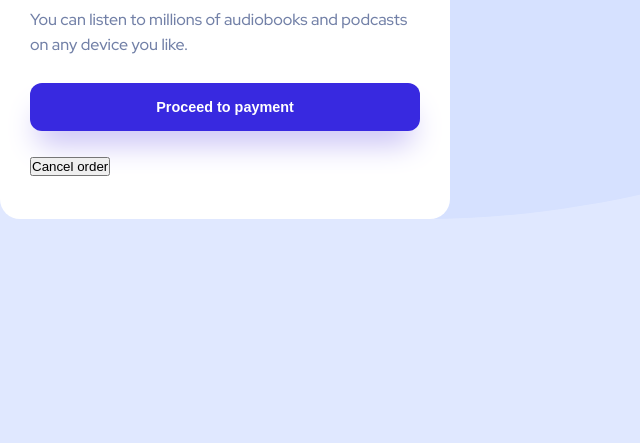
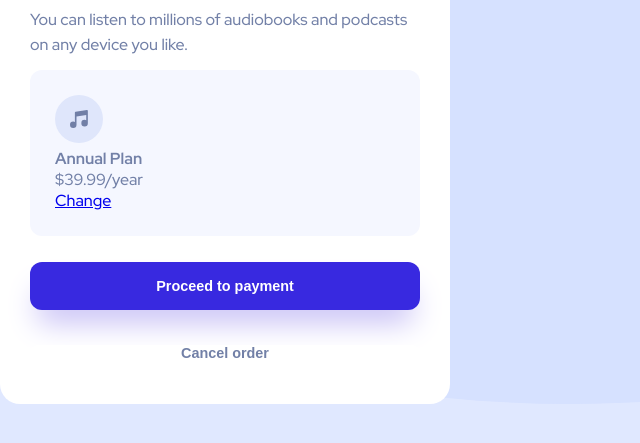
Before and after one commit to neelabh04/Order-Summary-Component, a plain HTML site: page index.html in a window 1280 px wide. Shown: the part 317-760 px from the top of the page, without its empty margins (0-640 px from the left). Drawn offline with Linux system fonts and the light colour scheme.

Commit message:
Added annual plan div

```diff
--- a/index.html
+++ b/index.html
@@ -16,8 +16,17 @@
         <p class="order-description">
           You can listen to millions of audiobooks and podcasts on any device you like.
         </p>
+        <div class="plan-container">
+          <img src="images/icon-music.svg" alt="icon-music">
+          <div class="plan-description">
+            <strong>Annual Plan</strong>
+            <p>$39.99/year</p>
+          </div>
+          <!-- linking to nowhere -->
+          <a href="#">Change</a>
+        </div>
         <button class="proceed-button">Proceed to payment</button>
-        <button class="cance-button">Cancel order</button>
+        <button class="cancel-button">Cancel order</button>
       </div>
     </div>
   </body>
--- a/styles.css
+++ b/styles.css
@@ -59,21 +59,30 @@ body {
     line-height: 25px;
 }
 
-.proceed-button {
-    background-color: var(--bright-blue);
-    padding: 1rem 0;
-    color: white;
-    box-shadow: 0 20px 30px -8px rgb(197, 189, 245);
-
+.plan-container {
+    font-size: 16px;
+    background-color: var(--very-pale-blue);
+    padding: 25px;
+    border-radius: 12px;
+}
+/* Since we have only 2 button tag in our page we used this which ensure all the buttons must have same property */
+button {
     /* this is done to make sure that we don't inherit our parent's div property */
     /* CSS Specificity */
     width: 100%;
 
     border: none;
     font-weight: 700;
-    cursor: pointer;
     font-size: 0.9rem;
     border-radius: 12px;
+    cursor: pointer;
+}
+
+.proceed-button {
+    background-color: var(--bright-blue);
+    padding: 1rem 0;
+    color: white;
+    box-shadow: 0 20px 30px -8px rgb(197, 189, 245);
 }
 
 .proceed-button:hover {
@@ -81,5 +90,11 @@ body {
 }
 
 .cancel-button {
-    b
+    background-color: white;
+    color: var(--desaturated-blue);
+    margin-top: 22px;
 }
+
+.cancel-button:hover {
+    color: black;
+}
```
Also changed, not shown: images/icon-music.svg (added), 1 other file.
